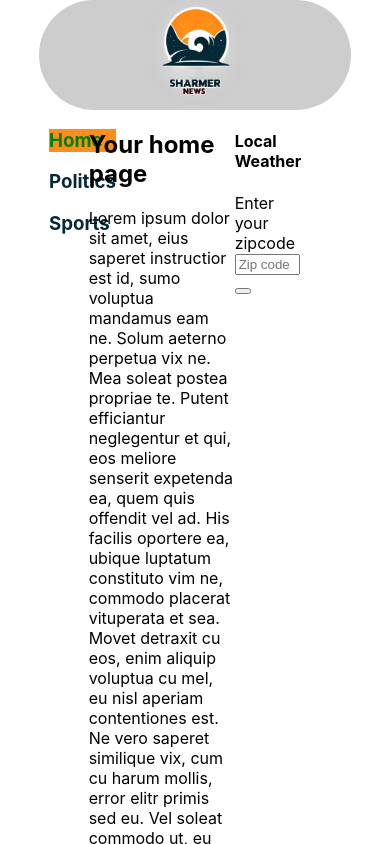
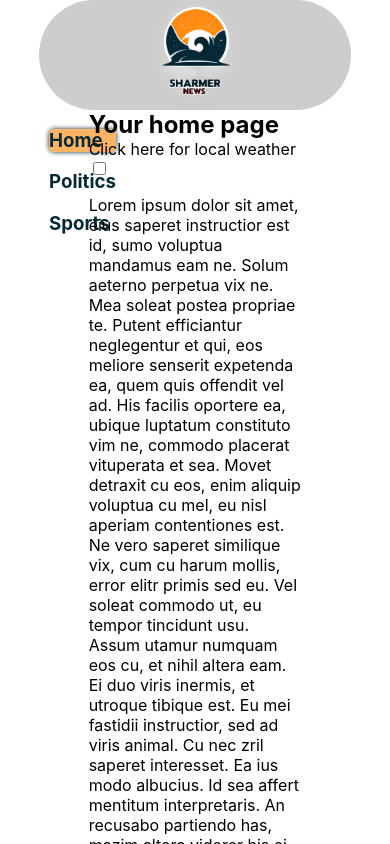
Before and after one commit to rsammer07/Sharmer-News, a React (Create React App) app: page /home in a window 390 px wide. Shown: the top 844 px of the page. Built offline with nearby package versions, Linux system fonts and the light colour scheme; the HTML template or start-up script is replaced by a standard one.

Commit message:
weather API working and responsive DOM

```diff
--- a/src/App.css
+++ b/src/App.css
@@ -79,22 +79,25 @@ nav {
 .text-link {
   color: #062938;
   text-decoration: none;
-  /* background-color: #ff8d17; */
-}
+  }
 
 .text-link:hover {
   background-color: #062938;
   color: #ff8d17;
   border-radius: 5px;
+  box-shadow: 0 0 5px
 }
 
 .active h3 {
-  background-color: #ff8d17;
-  color: green;
+  background-color: #ff8f17ab;
+  color: #062938;
+  border-radius: 5px;
+  box-shadow: 0 0 5px
 }
 
 nav .active:hover h3 {
-  background-color: purple;
+  background-color: #ff8d17;
+  color: #062938;
 }
 
 @media screen and ( max-width: 850px){
--- a/src/App.js
+++ b/src/App.js
@@ -26,9 +26,9 @@ function App() {
         <div><img id='masthead' src={masthead} alt="masthead"/></div>
       </header>
       <nav className="navbar">
-        <NavLink activeClassName="active" to="/home"><h3 className="text-link">Home</h3></NavLink>
-        <NavLink activeClassName="active" to="/politics"><h3 className="text-link">Politics</h3></NavLink>
-        <NavLink activeClassName="active" to="/sports"><h3 className="text-link">Sports</h3></NavLink>
+        <NavLink activeclassname="active" to="/home"><h3 className="text-link">Home</h3></NavLink>
+        <NavLink activeclassname="active" to="/politics"><h3 className="text-link">Politics</h3></NavLink>
+        <NavLink activeclassname="active" to="/sports"><h3 className="text-link">Sports</h3></NavLink>
       </nav>
       <body>
         <main>
--- a/src/Home.css
+++ b/src/Home.css
@@ -3,10 +3,15 @@
     grid-template-columns: 5fr 1fr;
 }
 
-.content {
-    grid-column: 1;
+#content {
+    grid-column: span 2;
 }
 
-.aside {
+#weatherAside {
     grid-column: 2;
+    display: none;
 }
+
+#contentHeader h2, #contentHeader form{
+    display: inline;
+}
--- a/src/Home.js
+++ b/src/Home.js
@@ -1,21 +1,44 @@
-import React from 'react'
+import React, { useState } from "react";
 import './Home.css';
 import LocalWeather from './LocalWeather'
 
 function HomeDisplay(){
+    const filler = "Lorem ipsum dolor sit amet, eius saperet instructior est id, sumo voluptua mandamus eam ne. Solum aeterno perpetua vix ne. Mea soleat postea propriae te. Putent efficiantur neglegentur et qui, eos meliore senserit expetenda ea, quem quis offendit vel ad. His facilis oportere ea, ubique luptatum constituto vim ne, commodo placerat vituperata et sea. Movet detraxit cu eos, enim aliquip voluptua cu mel, eu nisl aperiam contentiones est. Ne vero saperet similique vix, cum cu harum mollis, error elitr primis sed eu.    Vel soleat commodo ut, eu tempor tincidunt usu. Assum utamur numquam eos cu, et nihil altera eam. Ei duo viris inermis, et utroque tibique est. Eu mei fastidii instructior, sed ad viris animal.    Cu nec zril saperet interesset. Ea ius modo albucius. Id sea affert mentitum interpretaris. An recusabo partiendo has, mazim altera viderer his ei.    Id mei vide intellegat. Eam quas zril signiferumque ut, usu ea laoreet atomorum petentium. Mea nihil equidem deseruisse ei, putant saperet no eam. Posse impedit cu has, cum semper doctus in. Nostrum scribentur an sea. Has oblique argumentum ne, ut vis deserunt consulatu adversarium, per enim apeirian id.    Sale quodsi fuisset cu mea, eum ut dicant dolore tractatos, no consequat quaerendum eos. Et his omittantur dissentiunt, persius deserunt sit ex. Has ad mucius nusquam, nisl illum eum an. Nemore scripta eu sed, possit equidem necessitatibus vim ea."
+    const [isClicked, setIsClicked] = useState(false)
 
-    const filler = "Lorem ipsum dolor sit amet, eius saperet instructior est id, sumo voluptua mandamus eam ne. Solum aeterno perpetua vix ne. Mea soleat postea propriae te. Putent efficiantur neglegentur et qui, eos meliore senserit expetenda ea, quem quis offendit vel ad. His facilis oportere ea, ubique luptatum constituto vim ne, commodo placerat vituperata et sea. Movet detraxit cu eos, enim aliquip voluptua cu mel, eu nisl aperiam contentiones est. Ne vero saperet similique vix, cum cu harum mollis, error elitr primis sed eu.    Vel soleat commodo ut, eu tempor tincidunt usu. Assum utamur numquam eos cu, et nihil altera eam. Ei duo viris inermis, et utroque tibique est. Eu mei fastidii instructior, sed ad viris animal.    Cu nec zril saperet interesset. Ea ius modo albucius. Id sea affert mentitum interpretaris. An recusabo partiendo has, mazim altera viderer his ei.    Id mei vide intellegat. Eam quas zril signiferumque ut, usu ea laoreet atomorum petentium. Mea nihil equidem deseruisse ei, putant saperet no eam. Posse impedit cu has, cum semper doctus in. Nostrum scribentur an sea. Has oblique argumentum ne, ut vis deserunt consulatu adversarium, per enim apeirian id.    Sale quodsi fuisset cu mea, eum ut dicant dolore tractatos, no consequat quaerendum eos. Et his omittantur dissentiunt, persius deserunt sit ex. Has ad mucius nusquam, nisl illum eum an. Nemore scripta eu sed, possit equidem necessitatibus vim ea."
+    function handleToggle(){
+        setIsClicked(!isClicked)
+        let localWeather = document.getElementById('weatherAside')
+        let contentDiv = document.getElementById("content")
+        if (isClicked === true) {
+            localWeather.style.display = "none"
+            contentDiv.style.gridColumn = "span 2"
+         } else{
+            localWeather.style.display = "block"
+            contentDiv.style.gridColumn = "1 / 1"
+         }
+    }
 
     return (
         <div className='homeDisplay'>
-            <div className='content'>
-                <h2>Your home page</h2>
+            <div id='content'>
+                <div id="contentHeader">
+                <h2>Your home page        </h2>
+                <form>
+                    <label htmlFor="showWeather">Click here for local weather</label>
+                    <input type="checkbox"
+                    id="showWeather"
+                    checked={isClicked}
+                    onChange={handleToggle}
+                    ></input>
+                </form>
+                </div>
                 <p>{filler}</p>
                 <p>{filler}</p>
                 <p>{filler}</p>
                 <p>{filler}</p>
             </div>
-            <div className='aside'>
+            <div className='aside' id="weatherAside">
                 <LocalWeather />
             </div>
         </div>
--- a/src/LocalWeather.css
+++ b/src/LocalWeather.css
@@ -0,0 +1,3 @@
+/* .localWeather {
+    display: none;
+} */
--- a/src/LocalWeather.js
+++ b/src/LocalWeather.js
@@ -1,10 +1,11 @@
 import React, { useState, useEffect } from "react";
 import './LocalWeather.css'
+import WeatherDisplay from "./WeatherDisplay";
 
 function LocalWeather(){
 
     const [zip, setZip] = useState("00000")
-    const [weather, setWeather] = useState()
+    const [weather, setWeather] = useState("none")
     let weatherUrl = `http://api.weatherapi.com/v1/current.json?key=c33ae8b0474f40d2bc4175447232011&q=${zip.zipcode}&aqi=no`
 
 
@@ -15,32 +16,36 @@ function LocalWeather(){
     const handleSubmit = (e) => {
         e.preventDefault()
         setZip(zip)
-        // console.log("three", weatherUrl);
-        getWeather(weatherUrl)
+        if (zip.zipcode !== ""){
+            getWeather(weatherUrl)
+        } else {
+            setWeather("none")
+        }
     }
 
-    useEffect((weatherUrl) => {
-        console.log("useEffect", weatherUrl);
-    }, [zip])
+    // useEffect((weatherUrl) => {
+    //     // console.log("useEffect", weatherUrl);
+    // }, [zip])
 
     const getWeather = (url) => {
         fetch(url)
             .then((response) => response.json())
             .then((data) => {
-                console.log(data);
+                // console.log(data);
                 setWeather(data)
             })
     }
 
     return (
-        <>
+        <div id="localWeather">
             <h4>Local Weather</h4>
             <form id="local" onSubmit={handleSubmit}>
                 <label htmlFor="zipcode">Enter your zipcode</label>
                 <input type="text" placeholder="Zip code" id="zipcode" maxLength={5} size={5} onChange={handleChange}></input>
             </form>
-            <button></button>
-        </>
+            <button onClick={handleSubmit}>Submit</button>
+            <WeatherDisplay weather={weather} />
+        </div>
     )
 }
 
--- /dev/null
+++ b/src/WeatherDisplay.js
@@ -0,0 +1,23 @@
+import React, { useState} from "react";
+
+function WeatherDisplay({weather}){
+
+    if (weather === "none" || weather === ""){
+        return(
+            <p> </p>
+        )
+    } else {
+        return (
+            <>
+                <ul>
+                    <li>Current weather in {weather.location.name}:</li>
+                    <li>{weather.current.condition.text}</li>
+                    <img src={weather.current.condition.icon}></img>
+                    <li>Feels like {weather.current.feelslike_f}</li>
+                </ul>
+            </>
+    )
+    }
+}
+
+export default WeatherDisplay
```
Also changed, not shown: src/todo.md (+1 -1 lines).
